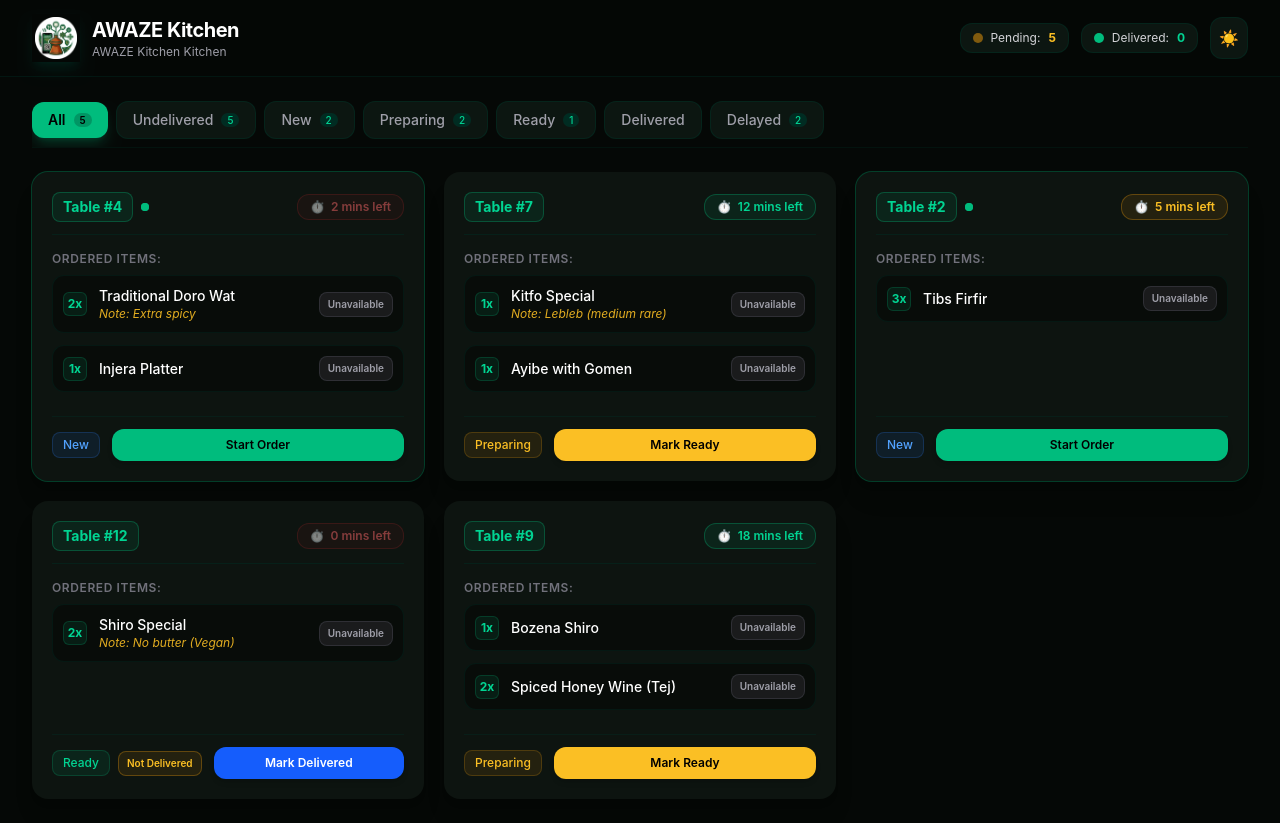
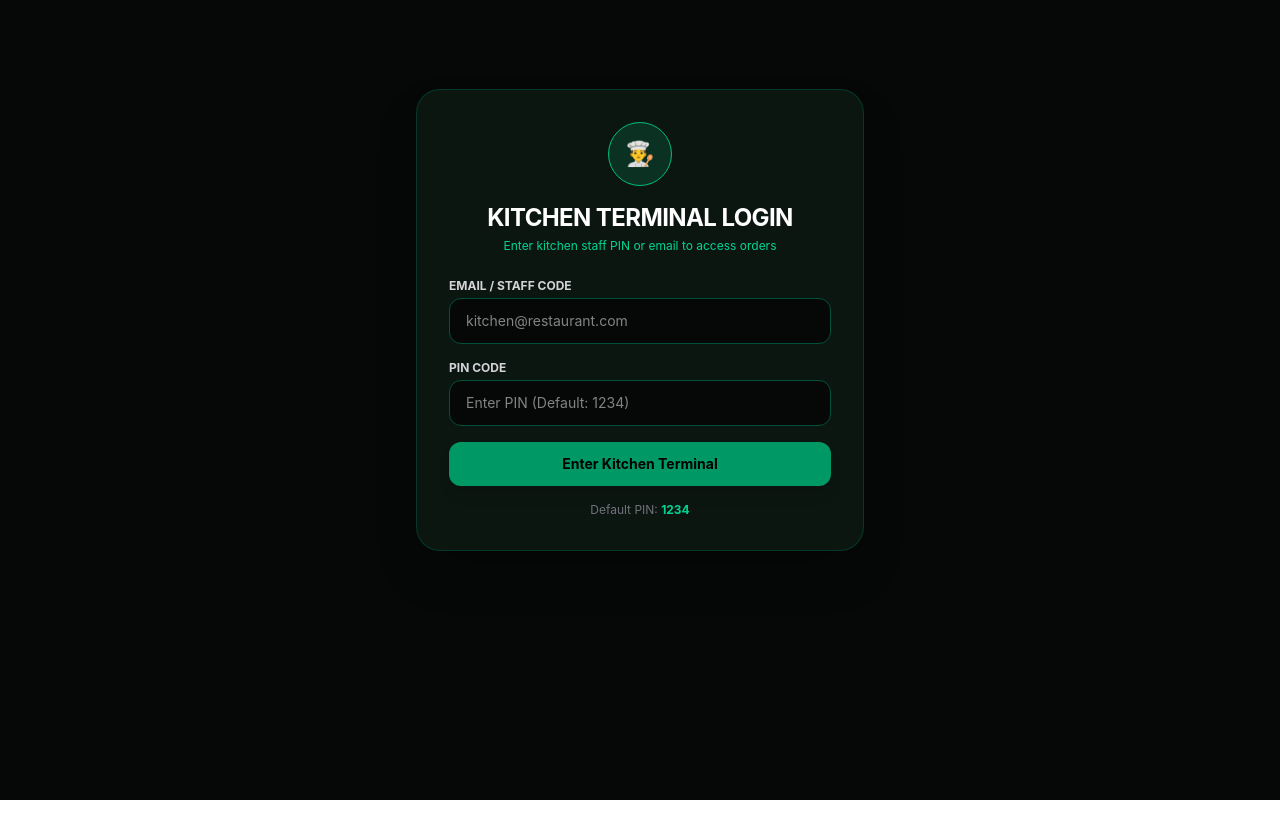
Before and after one commit to L1TerminalFault/restaurant_back, a Nuxt app in the folder frontend/: page /admin/kitchen in a window 1280 px wide. After the commit the page ends 800 px from the top, so only its background shows below. Built offline with nearby package versions, Linux system fonts and the light colour scheme.

Commit message:
kitchen page now wired up to login

```diff
--- a/frontend/app/pages/admin/kitchen.vue
+++ b/frontend/app/pages/admin/kitchen.vue
@@ -1,6 +1,35 @@
 <template>
   <div :class="{ 'light-theme': !isDark }" class="flex flex-col min-h-screen transition-colors duration-300 bg-[#050806] text-white font-sans antialiased selection:bg-emerald-500 selection:text-black">
 
+    <!-- Login Screen -->
+    <template v-if="!isLoggedIn">
+      <div class="min-h-[80vh] flex items-center justify-center p-4">
+        <div class="bg-[#0c1611] border border-emerald-900/60 p-6 md:p-8 rounded-3xl max-w-md w-full shadow-2xl relative text-center">
+          <div class="h-16 w-16 rounded-full bg-emerald-600/20 border border-emerald-500 flex items-center justify-center mx-auto mb-4">
+            <span class="text-2xl">👨‍🍳</span>
+          </div>
+          <h2 class="text-2xl font-bold text-white tracking-tight">KITCHEN TERMINAL LOGIN</h2>
+          <p class="text-xs text-emerald-400 mt-1 mb-6">Enter kitchen staff PIN or email to access orders</p>
+
+          <form @submit.prevent="login" class="space-y-4 text-left">
+            <div>
+              <label class="block text-xs font-bold text-zinc-300 uppercase mb-1">Email / Staff Code</label>
+              <input type="text" v-model="loginEmail" placeholder="kitchen@restaurant.com" class="w-full bg-[#050806] border border-emerald-900 text-white text-sm rounded-xl px-4 py-3 focus:outline-none focus:border-emerald-500" />
+            </div>
+            <div>
+              <label class="block text-xs font-bold text-zinc-300 uppercase mb-1">PIN Code</label>
+              <input type="password" v-model="loginPin" placeholder="Enter PIN (Default: 1234)" class="w-full bg-[#050806] border border-emerald-900 text-white text-sm rounded-xl px-4 py-3 focus:outline-none focus:border-emerald-500" required />
+            </div>
+            <button type="submit" class="w-full bg-emerald-600 hover:bg-emerald-500 text-black font-bold text-sm py-3 rounded-xl transition shadow-lg cursor-pointer">
+              Enter Kitchen Terminal
+            </button>
+          </form>
+          <div class="mt-4 text-xs text-zinc-500">Default PIN: <strong class="text-emerald-400">1234</strong></div>
+        </div>
+      </div>
+    </template>
+
+    <template v-else>
     <!-- Header Section -->
     <header class="sticky top-0 z-40 bg-[#050806]/95 backdrop-blur-md border-b border-emerald-950/40 px-4 py-3.5 md:px-8">
       <div class="max-w-7xl mx-auto flex flex-col sm:flex-row items-center justify-between gap-4">
@@ -45,6 +74,14 @@
           >
             <span v-if="isDark">☀️</span>
             <span v-else>🌙</span>
+          </button>
+
+          <!-- Logout Button -->
+          <button
+            @click="logout"
+            class="px-3 py-1.5 rounded-xl bg-red-950/50 border border-red-800 text-xs font-bold text-red-300 hover:bg-red-900 transition-colors cursor-pointer"
+          >
+            Logout
           </button>
         </div>
 
@@ -178,6 +215,7 @@
 
     </main>
 
+  </template>
   </div>
 </template>
 
@@ -243,8 +281,28 @@ export default {
             { name: 'Spiced Honey Wine (Tej)', quantity: 2, notes: '', isUnavailable: false }
           ]
         }
-      ]
+      ],
+      isLoggedIn: false,
+      loginEmail: '',
+      loginPin: ''
     }
+  },
+  mounted() {
+    if (typeof window !== 'undefined') {
+      const urlParams = new URLSearchParams(window.location.search)
+      const autoLogin = urlParams.get('autoLogin') === 'true' || urlParams.get('r')
+      const savedAuth = localStorage.getItem('awaze_kitchen_auth')
+      if (autoLogin || savedAuth === 'true') {
+        this.isLoggedIn = true
+      }
+    }
+    this.loadSavedOrders()
+    this.pollInterval = setInterval(() => {
+      this.loadSavedOrders()
+    }, 3000)
+  },
+  beforeUnmount() {
+    if (this.pollInterval) clearInterval(this.pollInterval)
   },
   computed: {
     pendingCount() {
@@ -272,6 +330,23 @@ export default {
     }
   },
   methods: {
+    loadSavedOrders() {
+      try {
+        const savedStr = localStorage.getItem('awaze_kitchen_orders')
+        if (savedStr) {
+          const saved = JSON.parse(savedStr)
+          if (Array.isArray(saved) && saved.length > 0) {
+            const existingIds = new Set(this.orders.map(o => o.id))
+            const newOrders = saved.filter(o => !existingIds.has(o.id))
+            if (newOrders.length > 0) {
+              this.orders.unshift(...newOrders)
+            }
+          }
+        }
+      } catch (e) {
+        console.warn('Failed to load kitchen orders:', e)
+      }
+    },
     onImgError(event, fallbackUrl) {
       event.target.src = fallbackUrl;
     },
@@ -334,6 +409,22 @@ export default {
     },
     toggleItemUnavailable(item) {
       item.isUnavailable = !item.isUnavailable;
+    },
+    login() {
+      if (this.loginPin === '1234' || this.loginEmail.trim() || true) {
+        this.isLoggedIn = true;
+        if (typeof window !== 'undefined') {
+          localStorage.setItem('awaze_kitchen_auth', 'true');
+        }
+      }
+    },
+    logout() {
+      this.isLoggedIn = false;
+      if (typeof window !== 'undefined') {
+        localStorage.removeItem('awaze_kitchen_auth');
+      }
+      this.loginPin = '';
+      this.loginEmail = '';
     }
   }
 }
```
